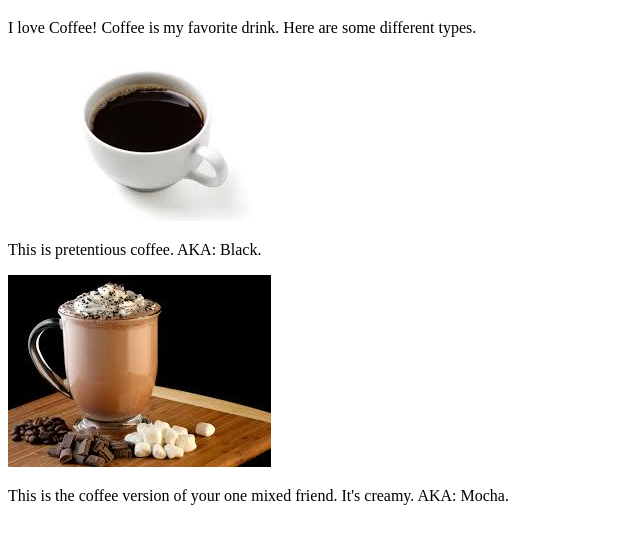
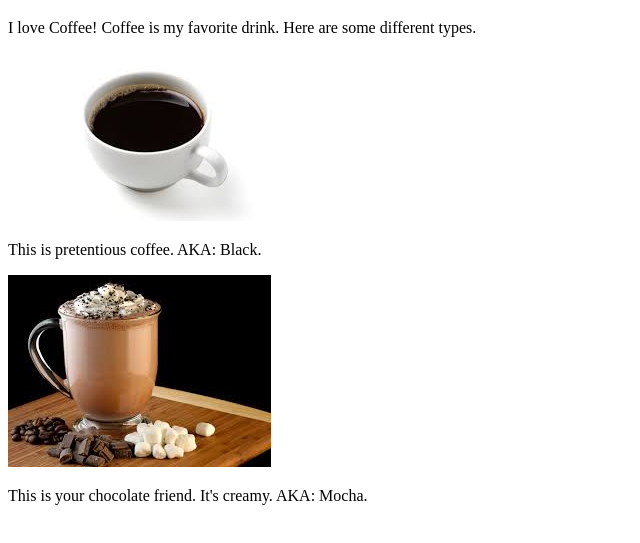
Before and after one commit to calliefausey/MWP, a plain HTML site: page index.html in a window 1280 px wide. Shown: the part 61-604 px from the top of the page, without its empty margins (0-640 px from the left). Drawn offline with Linux system fonts and the light colour scheme.

Commit message:
Update index.html

```diff
--- a/index.html
+++ b/index.html
@@ -17,7 +17,7 @@
     </p>
      <img src="mocha.jfif" alt="Black Coffee">
     <p>
-      This is the coffee version of your one mixed friend.
+      This is your chocolate friend.
       It's creamy.
       AKA: Mocha.
     </p>
```
